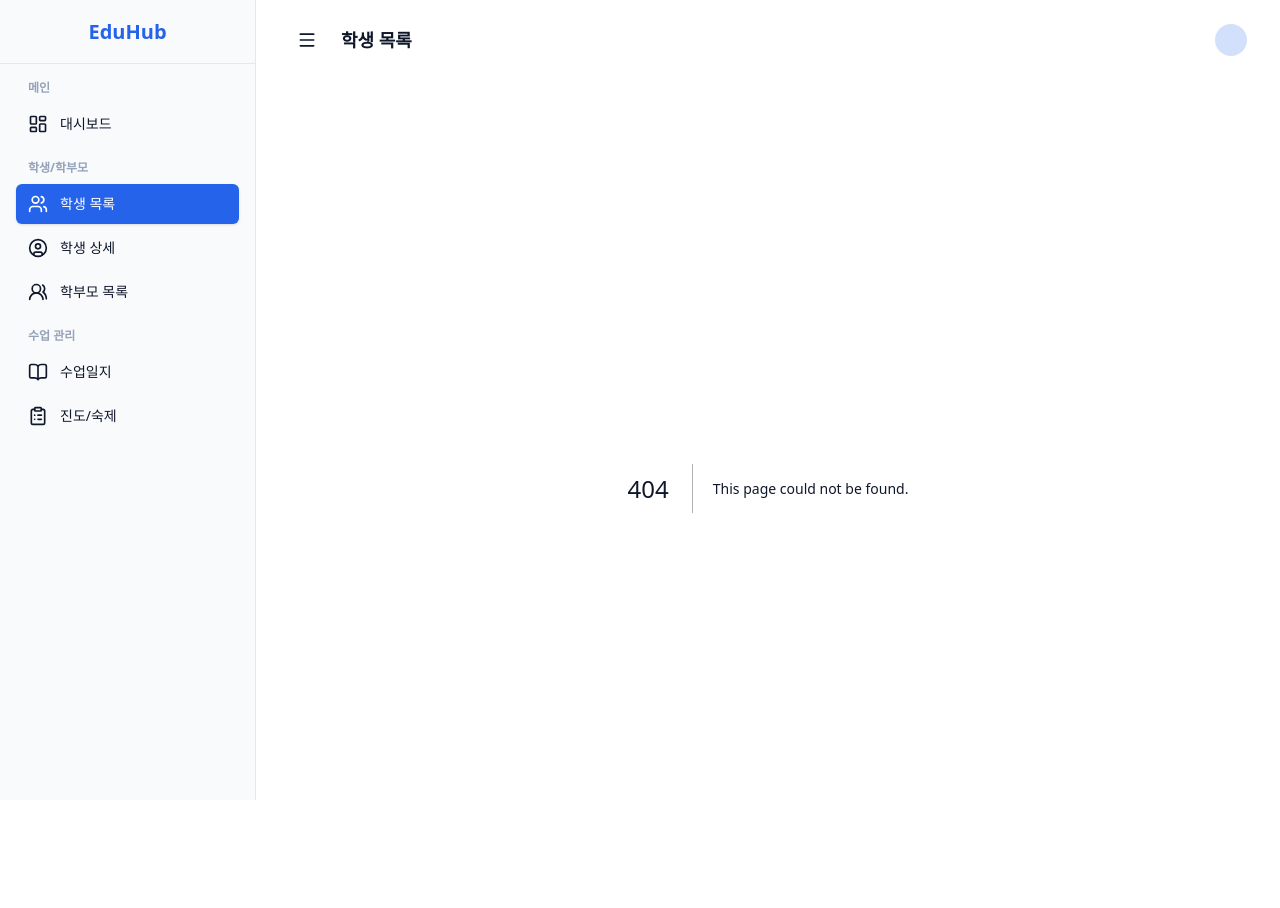
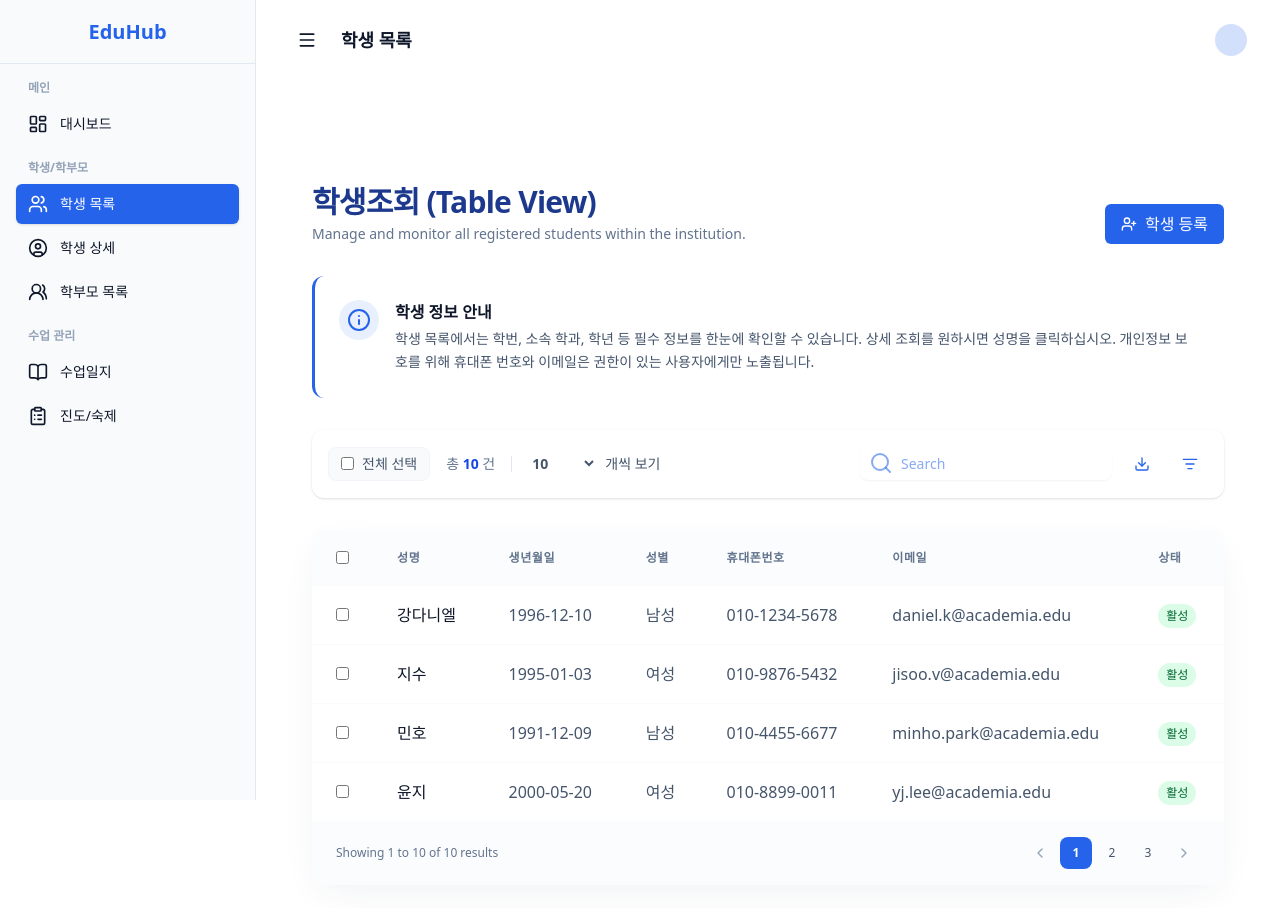
Before and after one commit to jieul2/eduhub-fe, a Next.js app: page /students in a window 1280 px wide. Before the commit this address had no page. Shown: the top 908 px of the page. Built offline with nearby package versions, Linux system fonts and the light colour scheme.

Commit message:
feat: #7 학생 페이지 구현

```diff
--- /dev/null
+++ b/src/app/students/component/studentsTable.tsx
@@ -0,0 +1,100 @@
+"use client";
+
+import { ChevronRight, ChevronLeft } from "lucide-react";
+
+// users 임시 데이터, 백엔드 API 연동 시 제거 예정
+interface users {
+  username: string;
+  role: string;
+  status: string;
+  gender: string;
+  birthDate: string;
+  phone: string;
+  email: string;
+  password: string;
+}
+const StudentsTable = ({ users }: { users: users[] }) => {
+  return (
+    <div className="bg-surface-container-lowest rounded-xl shadow-[0_12px_40px_-10px_rgba(0,55,72,0.08)] overflow-hidden">
+      <div className="overflow-x-auto">
+        <table className="w-full text-left border-collapse">
+          <thead>
+            <tr className="bg-slate-50/50">
+              <th className="px-6 py-4 w-12">
+                <input
+                  className="rounded border-slate-300 text-primary focus:ring-primary"
+                  type="checkbox"
+                />
+              </th>
+              <th className="px-6 py-4 text-xs font-bold uppercase tracking-wider text-slate-500 font-label">
+                성명
+              </th>
+              <th className="px-6 py-4 text-xs font-bold uppercase tracking-wider text-slate-500 font-label">
+                생년월일
+              </th>
+              <th className="px-6 py-4 text-xs font-bold uppercase tracking-wider text-slate-500 font-label">
+                성별
+              </th>
+              <th className="px-6 py-4 text-xs font-bold uppercase tracking-wider text-slate-500 font-label">
+                휴대폰번호
+              </th>
+              <th className="px-6 py-4 text-xs font-bold uppercase tracking-wider text-slate-500 font-label">
+                이메일
+              </th>
+              <th className="px-6 py-4 text-xs font-bold uppercase tracking-wider text-slate-500 font-label">
+                상태
+              </th>
+            </tr>
+          </thead>
+          <tbody className="divide-y divide-slate-100/50">
+            {users.map((user, index) => (
+              <tr key={index} className="hover:bg-slate-50/50 cursor-pointer">
+                <td className="px-6 py-4 w-12">
+                  <input
+                    className="rounded border-slate-300 text-primary focus:ring-primary"
+                    type="checkbox"
+                  />
+                </td>
+                <td className="px-6 py-4 font-medium text-slate-900">{user.username}</td>
+                <td className="px-6 py-4 text-slate-600">{user.birthDate}</td>
+                <td className="px-6 py-4 text-slate-600">
+                  {user.gender === "남" ? "남성" : "여성"}
+                </td>
+                <td className="px-6 py-4 text-slate-600">{user.phone}</td>
+                <td className="px-6 py-4 text-slate-600">{user.email}</td>
+                <td className="px-6 py-4">
+                  <span className="inline-flex items-center px-2 py-1 rounded-full text-xs font-medium bg-green-100 text-green-800">
+                    {user.status === "active" ? "활성" : "비활성"}
+                  </span>
+                </td>
+              </tr>
+            ))}
+          </tbody>
+        </table>
+      </div>
+      {/* Pagination 백엔드 구현 및 프론트엔드 연동 필요 (하드코딩) */}
+      <div className="px-6 py-4 flex items-center justify-between bg-slate-50/50">
+        <div className="text-xs text-slate-500">Showing 1 to 10 of 10 results</div>
+        <div className="flex gap-1">
+          <button className="w-8 h-8 flex items-center justify-center rounded-lg hover:bg-white text-slate-400">
+            <ChevronLeft className="w-4 h-4" />
+          </button>
+          <button className="w-8 h-8 flex items-center justify-center rounded-lg bg-primary text-white font-bold text-xs">
+            1
+          </button>
+          <button className="w-8 h-8 flex items-center justify-center rounded-lg hover:bg-white text-slate-600 text-xs">
+            2
+          </button>
+          <button className="w-8 h-8 flex items-center justify-center rounded-lg hover:bg-white text-slate-600 text-xs">
+            3
+          </button>
+          <button className="w-8 h-8 flex items-center justify-center rounded-lg hover:bg-white text-slate-400">
+            <ChevronRight className="w-4 h-4" />
+          </button>
+        </div>
+      </div>
+    </div>
+  );
+};
+
+export default StudentsTable;
--- /dev/null
+++ b/src/app/students/page.tsx
@@ -0,0 +1,144 @@
+"use client";
+
+import { Info, UserPlus, Search, Download, ListFilter } from "lucide-react";
+import StudentsTable from "./component/studentsTable";
+import InputWithIcon from "../../components/ui/input-with-icon/InputWithIcon";
+import Button from "../../components/ui/Button/Button";
+import React, { useEffect } from "react";
+
+const Students = () => {
+  const testUsers = [
+    {
+      username: "강다니엘",
+      role: "user",
+      status: "active",
+      gender: "남",
+      birthDate: "1996-12-10",
+      phone: "010-1234-5678",
+      email: "daniel.k@academia.edu",
+      password: "hashed_password_1",
+    },
+    {
+      username: "지수",
+      role: "user",
+      status: "active",
+      gender: "여",
+      birthDate: "1995-01-03",
+      phone: "010-9876-5432",
+      email: "jisoo.v@academia.edu",
+      password: "hashed_password_2",
+    },
+    {
+      username: "민호",
+      role: "user",
+      status: "active",
+      gender: "남",
+      birthDate: "1991-12-09",
+      phone: "010-4455-6677",
+      email: "minho.park@academia.edu",
+      password: "hashed_password_3",
+    },
+    {
+      username: "윤지",
+      role: "user",
+      status: "active",
+      gender: "여",
+      birthDate: "2000-05-20",
+      phone: "010-8899-0011",
+      email: "yj.lee@academia.edu",
+      password: "hashed_password_4",
+    },
+  ];
+  // n개씩 보기 useState구현
+  const [itemsPerPage, setItemsPerPage] = React.useState(10);
+
+  useEffect(() => {
+    // itemsPerPage 변경 시 데이터 재로딩 로직 구현
+    setItemsPerPage(itemsPerPage);
+    // ?per_page=${itemsPerPage} 형태로 API 호출하여 데이터 재로딩
+    // 쿼리에 페이지네이션 정보 추가 예시: /api/students?per_page=${itemsPerPage}&page=1 백엔드 구현 필요.
+  }, [itemsPerPage]);
+
+  return (
+    <div className="mt-16 p-8 space-y-8 max-w-400 mx-auto w-full">
+      <div className="flex flex-col md:flex-row md:items-end justify-between gap-4">
+        <div>
+          <h1 className="text-3xl font-extrabold text-blue-900 tracking-tight">
+            학생조회 (Table View)
+          </h1>
+          <p className="text-slate-500 text-sm mt-1">
+            Manage and monitor all registered students within the institution.
+          </p>
+        </div>
+        <div className="flex gap-2">
+          <Button size="lg" variant="primary">
+            <UserPlus className="w-4 h-4" />
+            학생 등록
+          </Button>
+        </div>
+      </div>
+      <section className="bg-surface-container-low p-6 rounded-xl border-l-[3px] border-primary flex items-start gap-4">
+        <div className="w-10 h-10 rounded-full bg-primary/10 flex items-center justify-center text-primary shrink-0">
+          <Info className="w-6 h-6" />
+        </div>
+        <div>
+          <h3 className="font-bold text-on-surface-variant text-base">학생 정보 안내</h3>
+          <p className="text-sm text-slate-600 mt-1 leading-relaxed">
+            학생 목록에서는 학번, 소속 학과, 학년 등 필수 정보를 한눈에 확인할 수 있습니다. 상세
+            조회를 원하시면 성명을 클릭하십시오. 개인정보 보호를 위해 휴대폰 번호와 이메일은 권한이
+            있는 사용자에게만 노출됩니다.
+          </p>
+        </div>
+      </section>
+      <div className="flex flex-wrap items-center justify-between gap-4 bg-surface-container-lowest p-4 rounded-xl shadow-sm">
+        <div className="flex items-center gap-4">
+          <div className="flex items-center gap-2 px-3 py-1.5 bg-slate-50 rounded-lg text-sm text-slate-600 font-medium border border-slate-100">
+            <input
+              className="rounded border-slate-300 text-primary focus:ring-primary"
+              type="checkbox"
+            />
+            <span>전체 선택</span>
+          </div>
+          <div className="text-sm text-slate-500">
+            총 <span className="text-blue-700 font-bold">{itemsPerPage}</span> 건
+          </div>
+          <div className="h-4 w-px bg-slate-200"></div>
+          <div className="flex items-center gap-2 text-sm text-slate-600">
+            <select
+              className="bg-transparent border-none focus:ring-0 text-sm font-bold p-0 pr-6"
+              value={itemsPerPage}
+              onChange={(e) => setItemsPerPage(Number(e.target.value))}
+            >
+              <option>10</option>
+              <option>25</option>
+              <option>50</option>
+              <option>100</option>
+            </select>
+            <span>개씩 보기</span>
+          </div>
+        </div>
+        <div className="flex items-center gap-3">
+          <div className="relative">
+            <InputWithIcon
+              size="md"
+              color="default"
+              readOnly={false}
+              leftIcon={<Search />}
+              placeholder="Search"
+            />
+          </div>
+          <Button size="icon" variant="background">
+            <Download className="w-4 h-4" />
+          </Button>
+          <Button size="icon" variant="background">
+            <ListFilter className="w-4 h-4" />
+          </Button>
+        </div>
+      </div>
+      {/* 학생 데이터 테이블 임시 데이터임 (백엔드 API 연동 필요) */}
+      <StudentsTable users={testUsers} />
+    </div>
+  );
+};
+
+export default Students;
```
Also changed, not shown: 1 other file (tests, documents, lock files or other folders).
